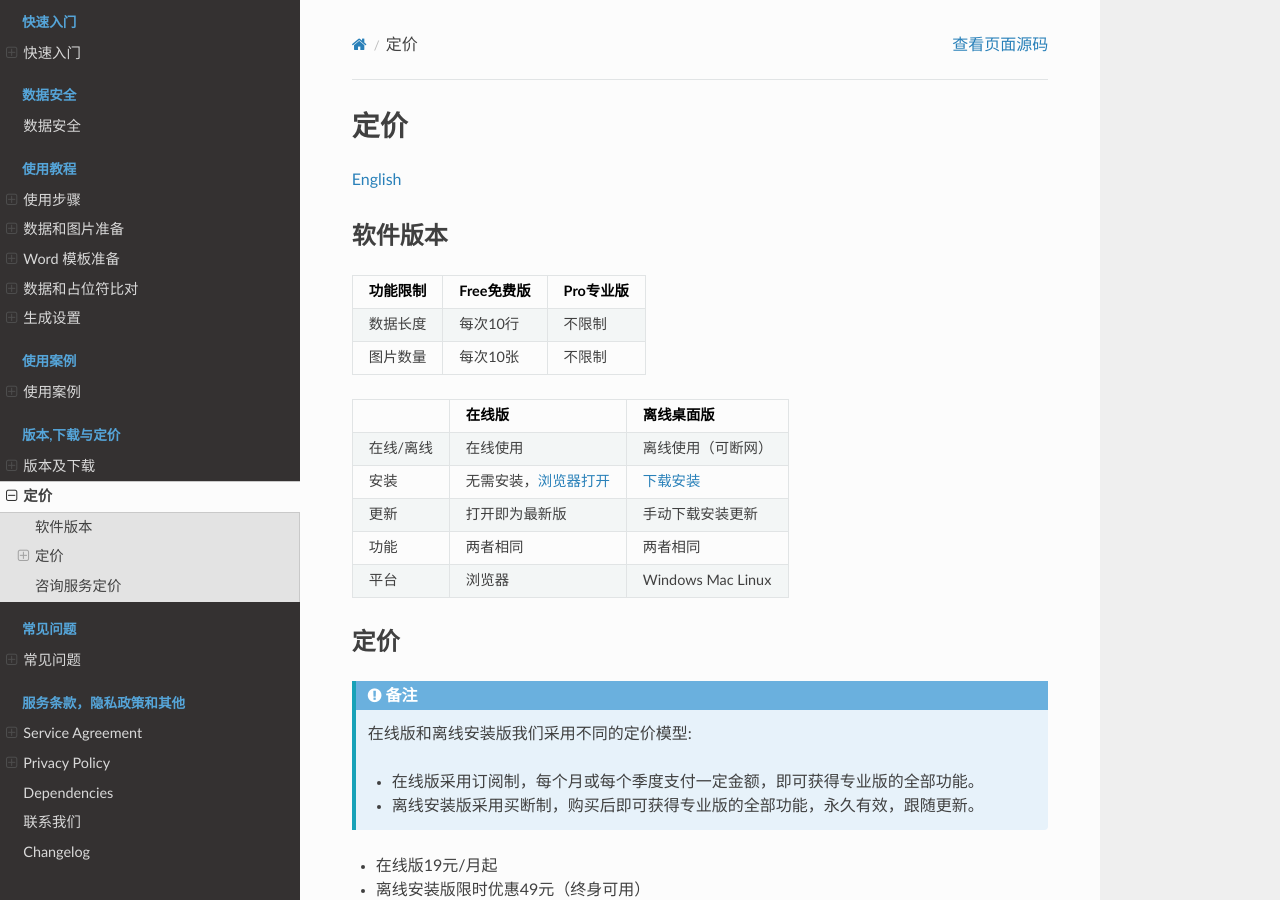
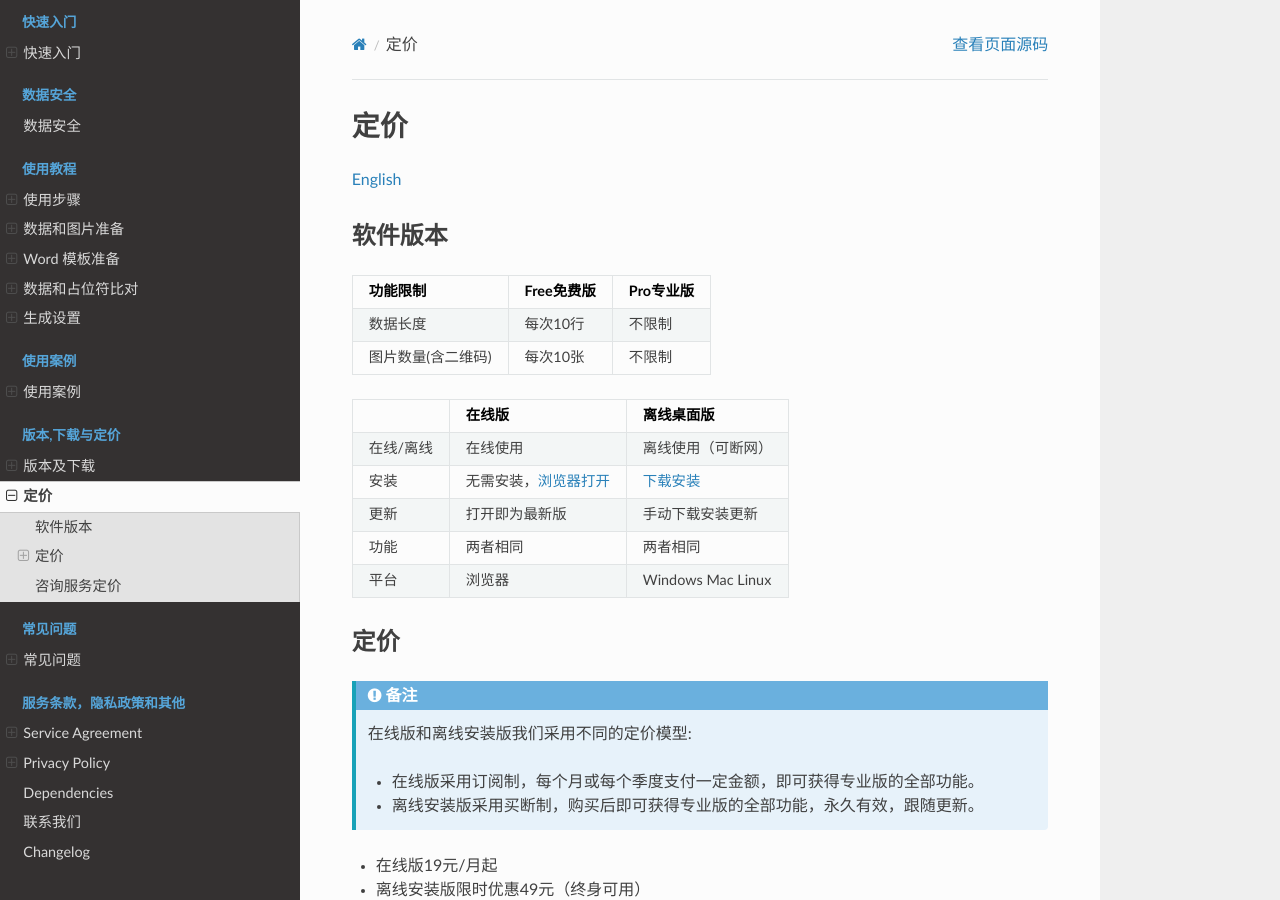
Before and after one commit to he-yang/sheet-to-doc-zh-cn, a Sphinx documentation site: the page built from source/Pricing.md, in a window 1280 px wide and 900 px high. Built offline with Sphinx 7.4.7 and the Read the Docs theme 3.1.0, drawn with Linux system fonts in a browser that asks for light colours.

```diff
--- a/source/Pricing.md
+++ b/source/Pricing.md
@@ -7,7 +7,7 @@
 | 功能限制 | Free免费版 | Pro专业版 |
 | :--------: | :--------: | :--------: |
 | 数据长度 | 每次10行 | 不限制 |
-| 图片数量 | 每次10张 | 不限制 |
+| 图片数量(含二维码) | 每次10张 | 不限制 |
 
 
 :::{include} _snippet/version.md
```
Also changed, not shown: source/Examples.md (+3 -0 lines), 2 other files.
